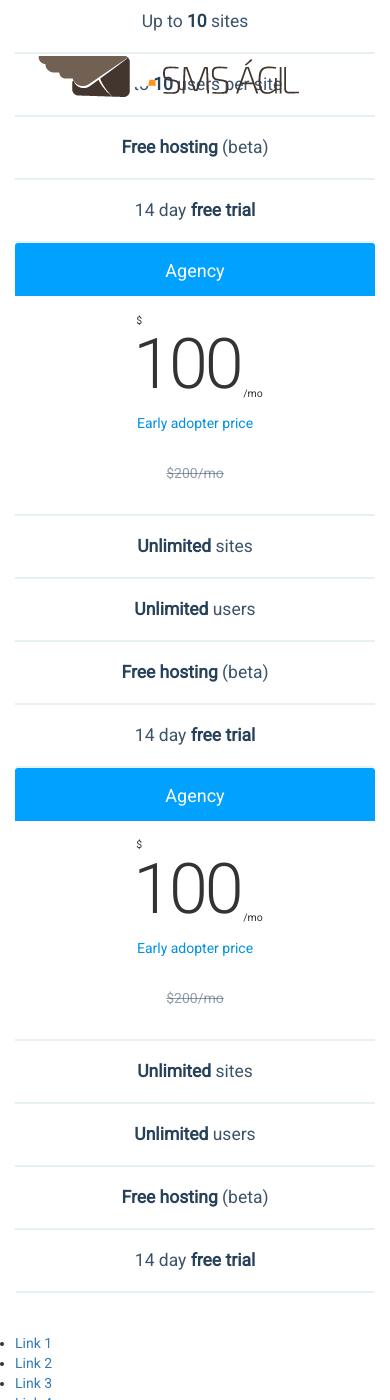
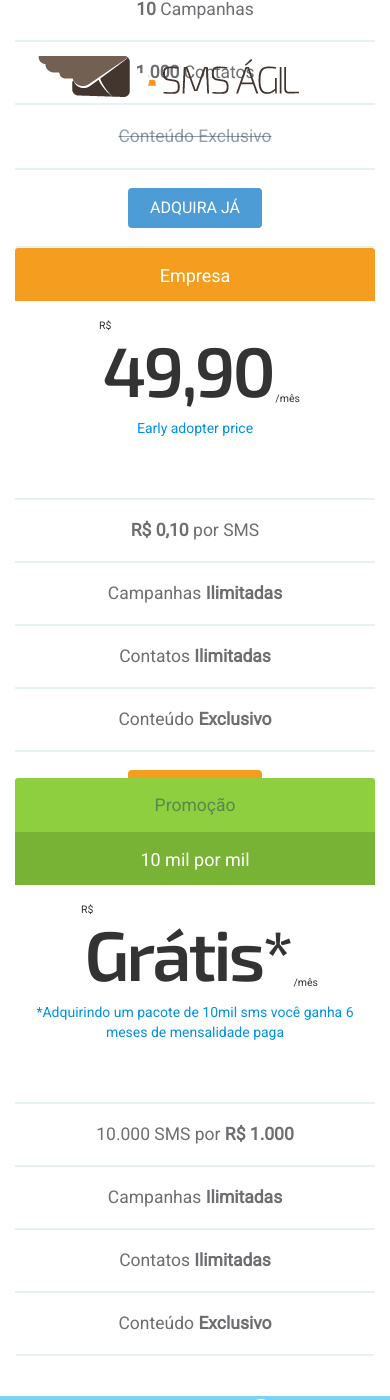
Before and after one commit to smsagil/smsagil.github.io, a Jekyll site: the page built from index.html, in a window 390 px wide and 1400 px high, scrolled down 5633 px. Built offline with Jekyll 4.4.1, drawn with Linux system fonts in a browser that asks for light colours; some of the changed text lies outside the part shown.

Commit message:
Plans and ajusts

```diff
--- a/_includes/footer.html
+++ b/_includes/footer.html
@@ -1,16 +1,26 @@
-<footer class="site-footer">
+<footer class="site-footer section">
 
-	<section>
-	  <div class="container">
-	    <ul>
-	      <li><a href="#">Link 1</a></li>
-	      <li><a href="#">Link 2</a></li>
-	      <li><a href="#">Link 3</a></li>
-	      <li><a href="#">Link 4</a></li>
-	    </ul>
-	    SMS Ágil - Copyright 2015
-	  </div>
-	</section>
+	<div class="container">
+		<div class="row">
+			<div class="col-md-8">
+				<ul class="nav nav-pills">
+					<li role="presentation"><a href="#">Link</a></li>
+					<li role="presentation"><a href="#">Link</a></li>
+					<li role="presentation"><a href="#">Link</a></li>
+					<li role="presentation"><a href="#">Link</a></li>
+					<li role="presentation"><a href="#">Link</a></li>
+				</ul>
+			</div>
+		</div>
+		<div class="row">
+			<div class="col-md-12">
+				<p class="text-white">
+				<img src="img/smsagil-small-white-logo.png" alt="">
+				SMS Ágil - Copyright 2015
+				</p>
+			</div>
+		</div>
+	</div>
 
 	<script type="text/javascript" src="{{ "/js/jquery-2.1.4.min.js" | prepend: site.baseurl }}"></script>
 	<script type="text/javascript" src="{{ "/js/bootstrap.min.js" | prepend: site.baseurl }}"></script>
--- a/_includes/header.html
+++ b/_includes/header.html
@@ -23,7 +23,7 @@
 					<li><a href="#">Contato</a></li>
 					<li><a href="#">Login</a></li>
 					<li>
-						<button class="btn btn-warning navbar-btn" type="button">Cadastre-se</button>
+						<button class="btn btn-warning navbar-btn btn-sm" type="button">Cadastre-se</button>
 					</li>
 				</ul>
 			</div><!-- /.navbar-collapse -->
--- a/_layouts/default.html
+++ b/_layouts/default.html
@@ -149,68 +149,67 @@
 		<div class="container">
 			<div class="row">
 				<div class="col-sm-12 text-center">
-					<h4 class="title-section">Planos e Preços</h4>
+					<h4 class="title-section">Planos</h4>
 				</div>
 			</div>
 			<div class="row">
 				<div class="col-md-3 text-center">
 					<div class="lift plan-tier">
-						<h4>Agency</h4>
-						<h5><sup class="superscript">$</sup><span class="plan-price">100</span><sub> /mo</sub></h5>
+						<h4>Gratuito</h4>
+						<h5><sup class="superscript">R$</sup><span class="plan-price">Grátis</span><sub> /SMS</sub></h5>
 						<p class="early-adopter-price">Early adopter price</p><br>
-						<del>$200/mo</del>
 						<ul>
-							<li><strong>Unlimited</strong> sites</li>
-							<li><strong>Unlimited</strong> users</li>
-							<li><strong>Free hosting</strong> (beta)</li>
-							<li>14 day <strong>free trial</strong></li>
-							<a class="btn btn-primary btn-block" href="#" role="button">Teste Gratuitamente</a>
+							<li><strong>R$ 0,14</strong> por SMS</li>
+							<li><strong>3</strong> Campanhas</li>
+							<li><strong>150</strong> Contatos</li>
+							<li><del>Conteúdo Exclusivo</del></li>
+							<li><a class="btn btn-primary" href="#" role="button">Comece a usar</a></li>
+						</ul>
+					</div>
+				</div>
+				<div class="col-md-3 text-center">
+					<div class="lift plan-tier">
+						<h4>Padrão</h4>
+						<h5><sup class="superscript">R$</sup><span class="plan-price">29,90</span><sub> /mês</sub></h5>
+						<p class="early-adopter-price">Early adopter price</p><br>
+						<ul>
+							<li><strong>R$ 0,12</strong> por SMS</li>
+							<li><strong>10</strong> Campanhas</li>
+							<li><strong>1.000</strong> Contatos</li>
+							<li><del>Conteúdo Exclusivo</del></li>
+							<li><a class="btn btn-primary" href="#" role="button">Adquira já</a></li>
+						</ul>
+					</div>
+				</div>
+				<div class="col-md-3 text-center">
+					<div class="third lift plan-tier">
+						<h4 class="bg-orange">Empresa</h4>
+						<h5><sup class="superscript">R$</sup><span class="plan-price">49,90</span><sub> /mês</sub></h5>
+						<p class="early-adopter-price">Early adopter price</p><br>
+						<ul>
+							<li><strong>R$ 0,10</strong> por SMS</li>
+							<li>Campanhas <strong>Ilimitadas</strong></li>
+							<li>Contatos <strong>Ilimitadas</strong></li>
+							<li>Conteúdo  <strong>Exclusivo</strong></li>
+							<li><a class="btn btn-warning" href="#" role="button">Adquira já</a></li>
 						</ul>
 					</div>
 				</div>
 				<div class="col-md-3 text-center">
 					<div class="third lift plan-tier callout">
-						<div class="callout-title">Most popular</div>
-						<h4>Team</h4>
-						<h5><sup class="superscript">$</sup><span class="plan-price">20</span><sub> /mo</sub></h5>
-						<p class="early-adopter-price">Early adopter price</p><br>
-						<del>$40/mo</del>
+						<div class="callout-title">Promoção</div>
+						<h4>10 mil por mil</h4>
+						<h5><sup class="superscript">R$</sup><span class="plan-price">Grátis*</span><sub> /mês</sub></h5>
+						<p class="early-adopter-price">*Adquirindo um pacote de 10mil sms você ganha 6 meses de mensalidade paga</p><br>
 						<ul>
-							<li>Up to <strong>10</strong> sites</li>
-							<li>Up to <strong>10</strong> users per site</li>
-							<li><strong>Free hosting</strong> (beta)</li>
-							<li>14 day <strong>free trial</strong></li>
+							<li>10.000 SMS por <strong>R$ 1.000</strong></li>
+							<li>Campanhas <strong>Ilimitadas</strong></li>
+							<li>Contatos <strong>Ilimitadas</strong></li>
+							<li>Conteúdo  <strong>Exclusivo</strong></li>
 						</ul>
 					</div>
 				</div>
-				<div class="col-md-3 text-center">
-					<div class="lift plan-tier">
-						<h4>Agency</h4>
-						<h5><sup class="superscript">$</sup><span class="plan-price">100</span><sub> /mo</sub></h5>
-						<p class="early-adopter-price">Early adopter price</p><br>
-						<del>$200/mo</del>
-						<ul>
-							<li><strong>Unlimited</strong> sites</li>
-							<li><strong>Unlimited</strong> users</li>
-							<li><strong>Free hosting</strong> (beta)</li>
-							<li>14 day <strong>free trial</strong></li>
-						</ul>
-					</div>
-				</div>
-				<div class="col-md-3 text-center">
-					<div class="lift plan-tier" onclick="location.href='#';">
-						<h4>Agency</h4>
-						<h5><sup class="superscript">$</sup><span class="plan-price">100</span><sub> /mo</sub></h5>
-						<p class="early-adopter-price">Early adopter price</p><br>
-						<del>$200/mo</del>
-						<ul>
-							<li><strong>Unlimited</strong> sites</li>
-							<li><strong>Unlimited</strong> users</li>
-							<li><strong>Free hosting</strong> (beta)</li>
-							<li>14 day <strong>free trial</strong></li>
-						</ul>
-					</div>
-				</div>
+
 			</div>
 		</div>
 
--- a/css/main.css
+++ b/css/main.css
@@ -13,6 +13,9 @@ body {
 	}
 	.text-white {
 		color: #FFF !important;
+	}
+	.bg-orange {
+		background-color: #F49D1E !important;
 	}
 /*
 	TITULOS
@@ -45,7 +48,7 @@ body {
 		font-size: 72px;
 		font-weight: 600;
 		letter-spacing: -2px;
-	padding-top: 120px;
+		padding-top: 80px;
 	}
 	.lead {
 		color: #6D6E71;
@@ -68,6 +71,11 @@ body {
 	.navbar-btn {
 		outline: none;
 		margin-top: 5px;
+	}
+	.btn-sm {
+		padding: 5px 10px !important;
+		font-size: 12px !important;
+		margin-top: 11px !important;
 	}
 /*
 	SECTIONS
@@ -109,7 +117,7 @@ box-sizing: border-box;
 	}
 
 	strong {
-color: rgba(39,65,90,1);
+		color: #6D6E71;
 		font-weight: 600;
 	}
 
@@ -160,7 +168,7 @@ border-top: 2px solid #e7f2f0;
 	.plan-tier ul li {
 		font-size: 1.25em;
 		padding: 18px 0;
-color: rgba(39,65,90,.9);
+		color: #6D6E71;
 		border-bottom: 2px solid #e7f2f0;
 	}
 
@@ -170,8 +178,9 @@ vertical-align: top;
 
 	.plan-tier .plan-price {
 		font-size: 5em;
-font-weight: 300;
+		font-weight: 600;
 		letter-spacing: -3px;
+		font-family: 'Exo 2', sans-serif;
 	}
 
 	.plan-tier sub {
@@ -197,12 +206,6 @@ s, strike, del {
 		text-decoration: line-through;
 	}
 
-
-.layer {
-padding-top: 96px;
-padding-bottom: 96px;
-}
-
 	.callout-title {
 		width: 100%;
 		padding: 15px 0 14px;
@@ -210,7 +213,18 @@ background: #8dcf3f;
 		color: rgba(39,65,90,.5);
 		font-size: 1.25em;
 	}
-
+	.callout {
+		margin-top: -53px;
+	}
 	.plan-tier.callout h4 {
 		background-color: #78b336;
 	}
+/*
+	FOOTER
+	*/
+	.site-footer {
+		background-image: url(../img/mountains.png);
+		background-position: bottom right;
+		background-repeat: no-repeat;
+		background-color: #7FD2F5;
+	}
```
Also changed, not shown: img/mountains.png (added), img/smsagil-small-white-logo.png (added), 6 other files. Lines whose indentation alone changed are shown as unchanged.
